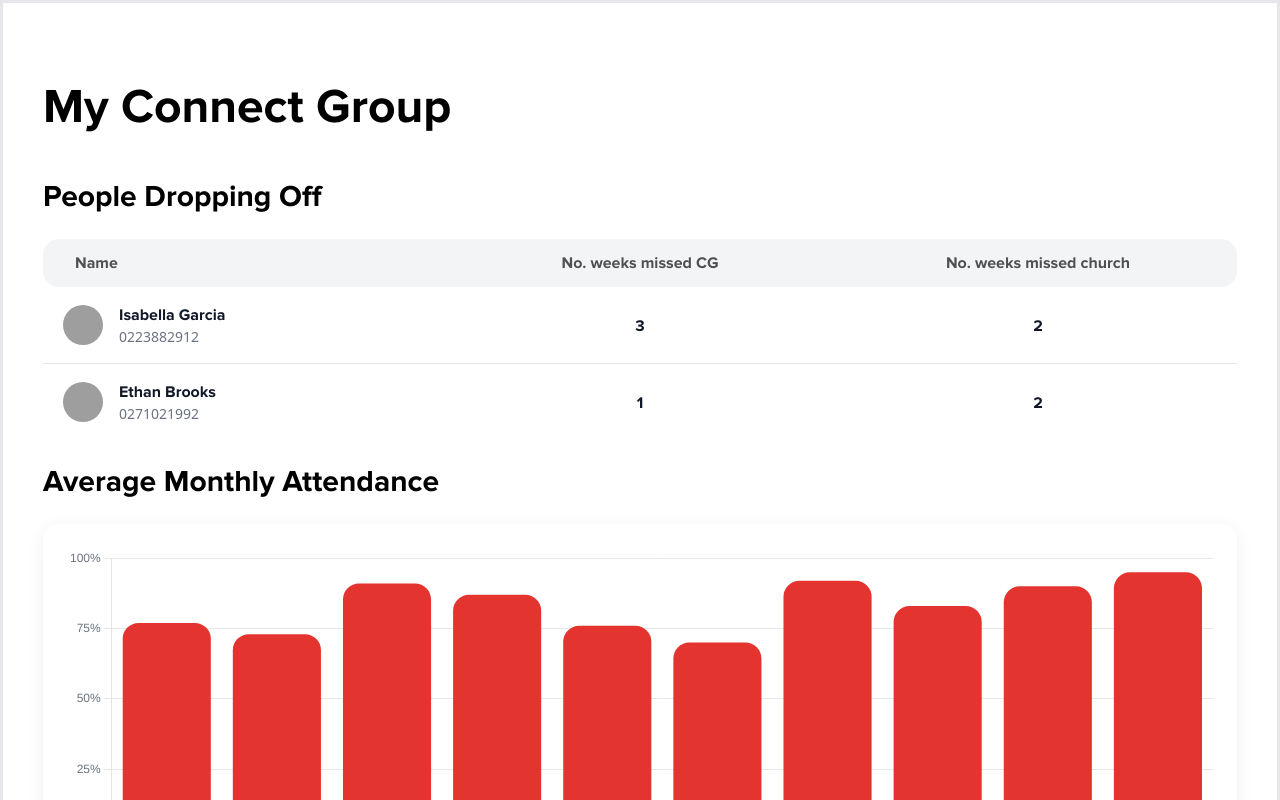
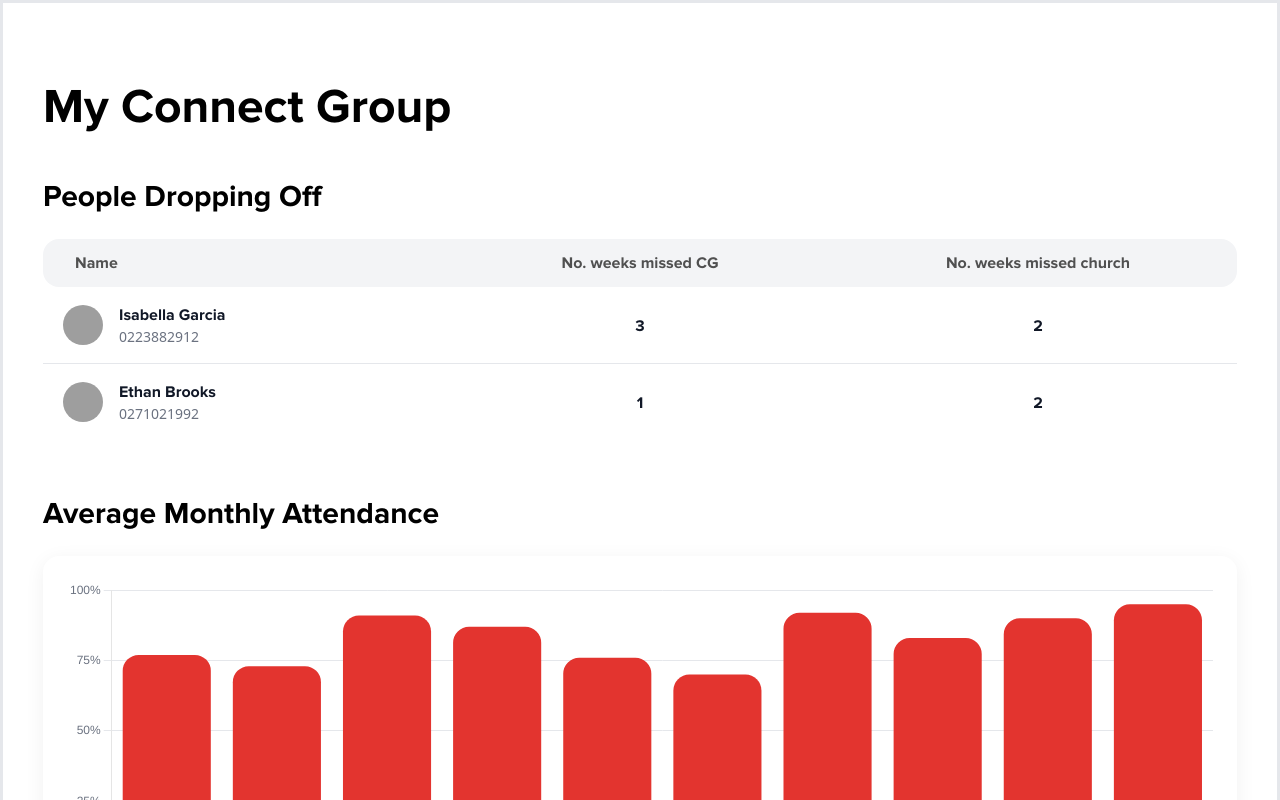
Before and after one commit to EvChurch/cg-metrics, a React (Vite) app: page / in a window 1280 px wide. Built offline with nearby package versions, Linux system fonts and the light colour scheme; grey boxes are pictures that could not be loaded; a web font is replaced by a local one; what reactflow would draw is missing.

Commit message:
style: spacing

```diff
--- a/src/components/CGMetrics.tsx
+++ b/src/components/CGMetrics.tsx
@@ -139,7 +139,7 @@ const CGMetrics = ({ group }: CGMetricsProps) => {
   const monthlyAttendance = () => {
     return (
       <>
-        <div className="text-3xl font-bold text-black my-6">
+        <div className="text-3xl font-bold text-black mt-14 mb-6">
           Average Monthly Attendance
         </div>
         <AttendanceBarChart />
@@ -150,7 +150,7 @@ const CGMetrics = ({ group }: CGMetricsProps) => {
   const individualAttendance = () => {
     return (
       <>
-        <div className="text-3xl font-bold text-black mb-4">
+        <div className="text-3xl font-bold text-black mt-14 mb-4">
           Individual Attendance
         </div>
         <div className="grid gap-5 [grid-template-columns:repeat(auto-fit,minmax(300px,1fr))]">
```
